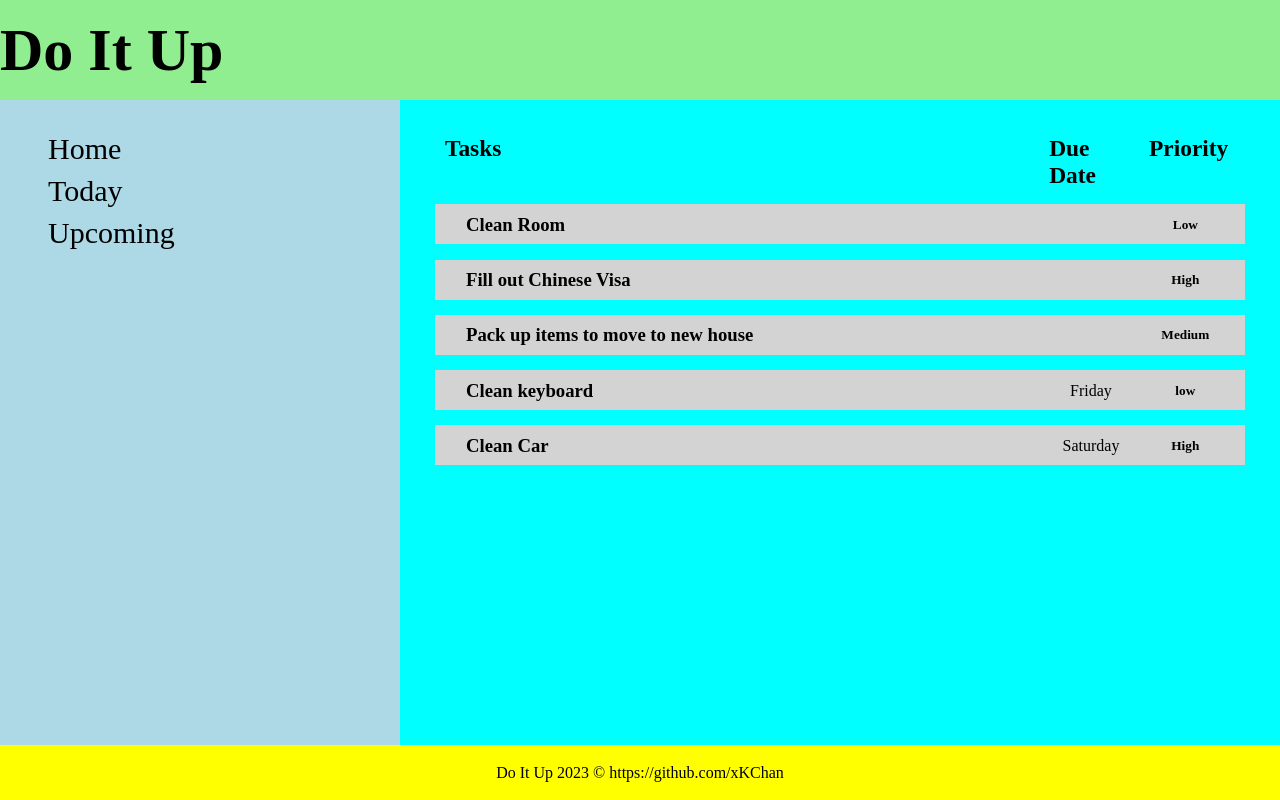
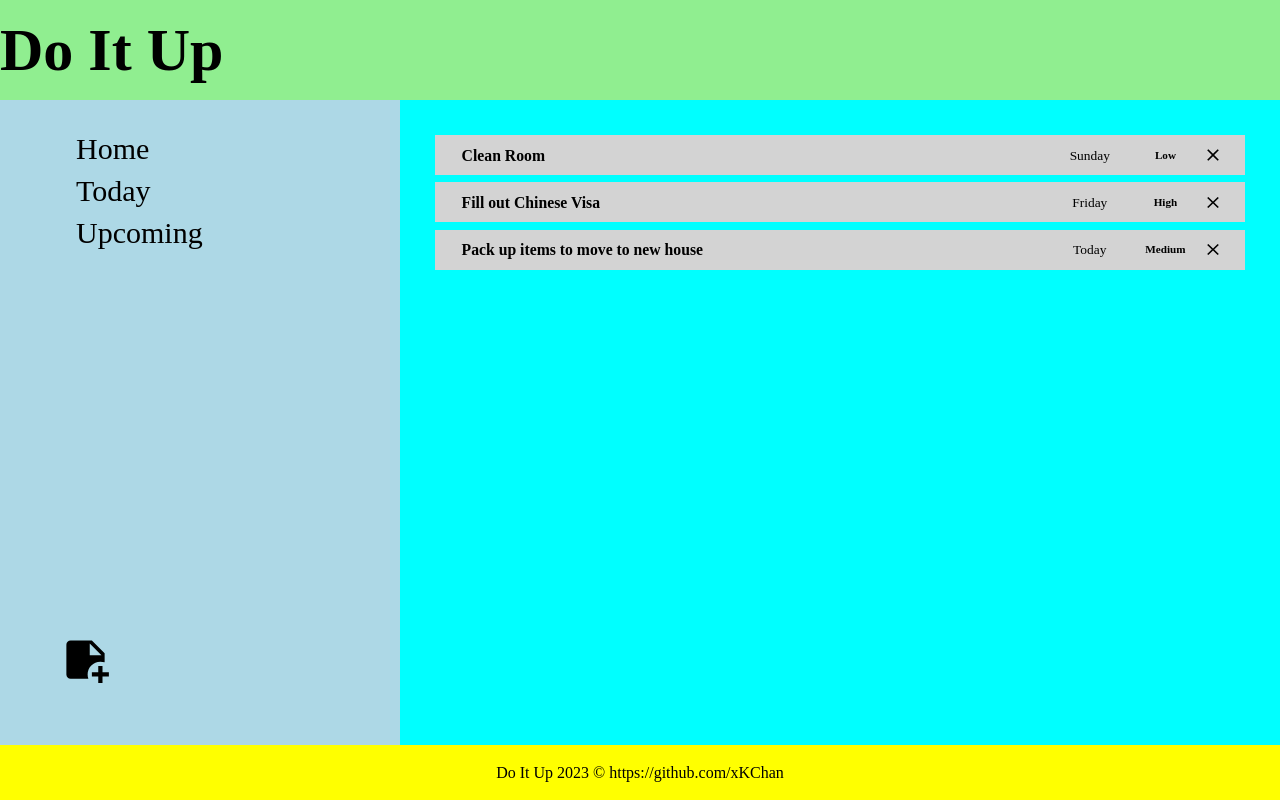
Before and after one commit to xKChan/toDoApp, a website built with webpack: page dist/index.html in a window 1280 px wide. Built offline with nearby package versions, Linux system fonts and the light colour scheme.

Commit message:
Can remove tasks from DOM & myTask Array with x icon, added new tasks icon

```diff
--- a/src/style.css
+++ b/src/style.css
@@ -14,6 +14,10 @@
 #mainContainer {
   display: grid;
   grid-template-columns: 25rem 1fr;
+}
+
+.icon {
+  cursor: pointer;
 }
 
 /*  */
@@ -35,7 +39,9 @@
 .sidebar {
   background-color: lightblue;
   font-size: 30px;
-  /* grid-area: 1 / 1 / 2 / 2; */
+  display: grid;
+  padding-left: 15%;
+  padding-bottom: 15%;
 }
 
 .sidebar ul {
@@ -44,11 +50,16 @@
 
 .sidebar ul > li {
   list-style: none;
-  padding: 0rem 3rem 0.5rem;
+  padding: 0rem 1rem 0.5rem;
 }
 
 .sidebar a {
   cursor: pointer;
+}
+
+.addNew {
+  width: 15%;
+  align-self: flex-end;
 }
 
 /*  */
@@ -60,8 +71,10 @@
 
 .taskHeaders {
   display: grid;
-  font-size: 20px;
+  font-size: 1.1rem;
   grid-template-columns: 4fr 11% 16%;
+  padding-left: 5%;
+  padding-right: 1%;
 }
 
 .tasks {
@@ -72,24 +85,14 @@
 
 .taskList {
   display: grid;
-  grid-template-columns: 4fr 10% 14%;
+  grid-template-columns: 4fr 10% 10% 2%;
   height: 2.5rem;
   align-content: center;
   background-color: lightgray;
   margin: 0% 4%;
-}
-
-.taskList h3 {
-  padding-left: 5%;
-}
-
-.taskHeaders h3 {
-  padding-left: 7%;
-}
-
-.taskList h5,
-.taskHeaders h3 {
-  padding-right: 5%;
+  padding-right: 3%;
+  padding-left: 3%;
+  font-size: 0.84rem;
 }
 
 .cards {
@@ -98,6 +101,12 @@
 
 .rightSide {
   justify-self: center;
+}
+
+.removeBtn {
+  align-self: center;
+  width: 20px;
+  padding-right: 2%;
 }
 
 /*  */
--- a/src/tasks.js
+++ b/src/tasks.js
@@ -2,20 +2,20 @@ export const myTasks = [
   {
     title: "Clean Room",
     description: "",
-    dueDate: "",
+    dueDate: "Sunday",
     priority: "Low",
   },
   {
     title: "Fill out Chinese Visa",
     description: "Fill out application for chinese visas",
-    dueDate: "",
+    dueDate: "Friday",
     priority: "High",
   },
   {
     title: "Pack up items to move to new house",
     description:
       "Pack up all items to move to new house when its done building",
-    dueDate: "",
+    dueDate: "Today",
     priority: "Medium",
   },
 ];
@@ -33,5 +33,18 @@ class Tasks {
 export function newTasks(title, description, duedate, priority) {
   let addTasks = new Tasks(title, description, duedate, priority);
   myTasks.push(addTasks);
-  console.log(myTasks);
+  // console.log(myTasks);
 }
+
+export function removeTask(task) {
+  for (let i = 0; i < myTasks.length; i++) {
+    if (task.dataset.remove == i) {
+      myTasks.splice(i, 1);
+      console.log(myTasks);
+
+      return;
+    }
+  }
+}
+
+export function addNewTask() {}
--- a/src/ui.js
+++ b/src/ui.js
@@ -1,10 +1,13 @@
-import { myTasks, newTasks } from "./tasks";
+import { myTasks, newTasks, removeTask } from "./tasks";
+import removeicon from "./imgs/remove1.svg";
+import addNewIcon from "./imgs/new.svg";
 // import "./style.css";
 
 const menu = ["Home", "Today", "Upcoming"];
 
 const initialize = document.querySelector("#content");
 const sidebar = document.querySelector(".sidebar");
+const projectTasks = document.querySelector(".tasks");
 
 export default function initializeUi() {
   createSidebar();
@@ -13,44 +16,69 @@ export default function initializeUi() {
 
 function createSidebar() {
   const navList = document.createElement("ul");
+  const addNew = new Image();
   for (let i = 0; i < menu.length; i++) {
     const li = document.createElement("li");
     const a = document.createElement("a");
     li.classList.add("menu");
-
     a.innerHTML = menu[i];
     li.appendChild(a);
     navList.appendChild(li);
   }
+  addNew.classList.add("addNew", "icon");
+  addNew.src = addNewIcon;
   sidebar.appendChild(navList);
+  sidebar.appendChild(addNew);
 }
 
 function displayTasks() {
-  const projectTasks = document.querySelector(".tasks");
+  removeDuplicates();
+  createTasks();
+  removeTaskBtn();
+}
+
+function removeDuplicates() {
+  while (projectTasks.firstChild) {
+    projectTasks.removeChild(projectTasks.lastChild);
+  }
+}
+
+function createTasks() {
   for (let i = 0; i < myTasks.length; i++) {
     let task = myTasks[i];
-    const dafaultDescription = task.description != "" ? task.description : "NA";
+    // const dafaultDescription = task.description != "" ? task.description : "NA";
     let taskEl = document.createElement("div");
     let title = document.createElement("h3");
     let dueDate = document.createElement("div");
     let priority = document.createElement("h5");
+    const remove = new Image();
     taskEl.classList.add("taskList");
     title.classList.add("cards");
     dueDate.classList.add("cards", "rightSide");
     priority.classList.add("cards", "rightSide");
+    remove.classList.add("removeBtn", "icon");
+    remove.setAttribute("data-remove", i);
     title.textContent = task.title;
     // description.textContent = dafaultDescription;
     dueDate.textContent = task.dueDate;
     priority.textContent = task.priority;
+    remove.src = removeicon;
     taskEl.appendChild(title);
     taskEl.appendChild(dueDate);
     taskEl.appendChild(priority);
+    taskEl.appendChild(remove);
     projectTasks.appendChild(taskEl);
-    console.log(task);
   }
 }
 
+function removeTaskBtn() {
+  let deleteTask = document.querySelectorAll("[data-remove]");
+  deleteTask.forEach((item) => {
+    item.addEventListener("click", () => {
+      removeTask(item);
+      displayTasks();
+    });
+  });
+}
+
 // console.log(myProjects);
-
-newTasks("Clean keyboard", "NA", "Friday", "low");
-newTasks("Clean Car", "NA", "Saturday", "High");
--- a/webpack.config.js
+++ b/webpack.config.js
@@ -16,6 +16,11 @@ module.exports = {
 
         use: ["style-loader", "css-loader"],
       },
+      {
+        test: /\.(png|svg|jpg|jpeg|gif)$/i,
+
+        type: "asset/resource",
+      },
     ],
   },
 };
```
Also changed, not shown: dist/163901b5272c64ad919e.svg (added), dist/97d4c0a10ac97607dc65.svg (added), dist/index.html, dist/main.js, src/imgs/new.svg (added), src/imgs/remove1.svg (added).
